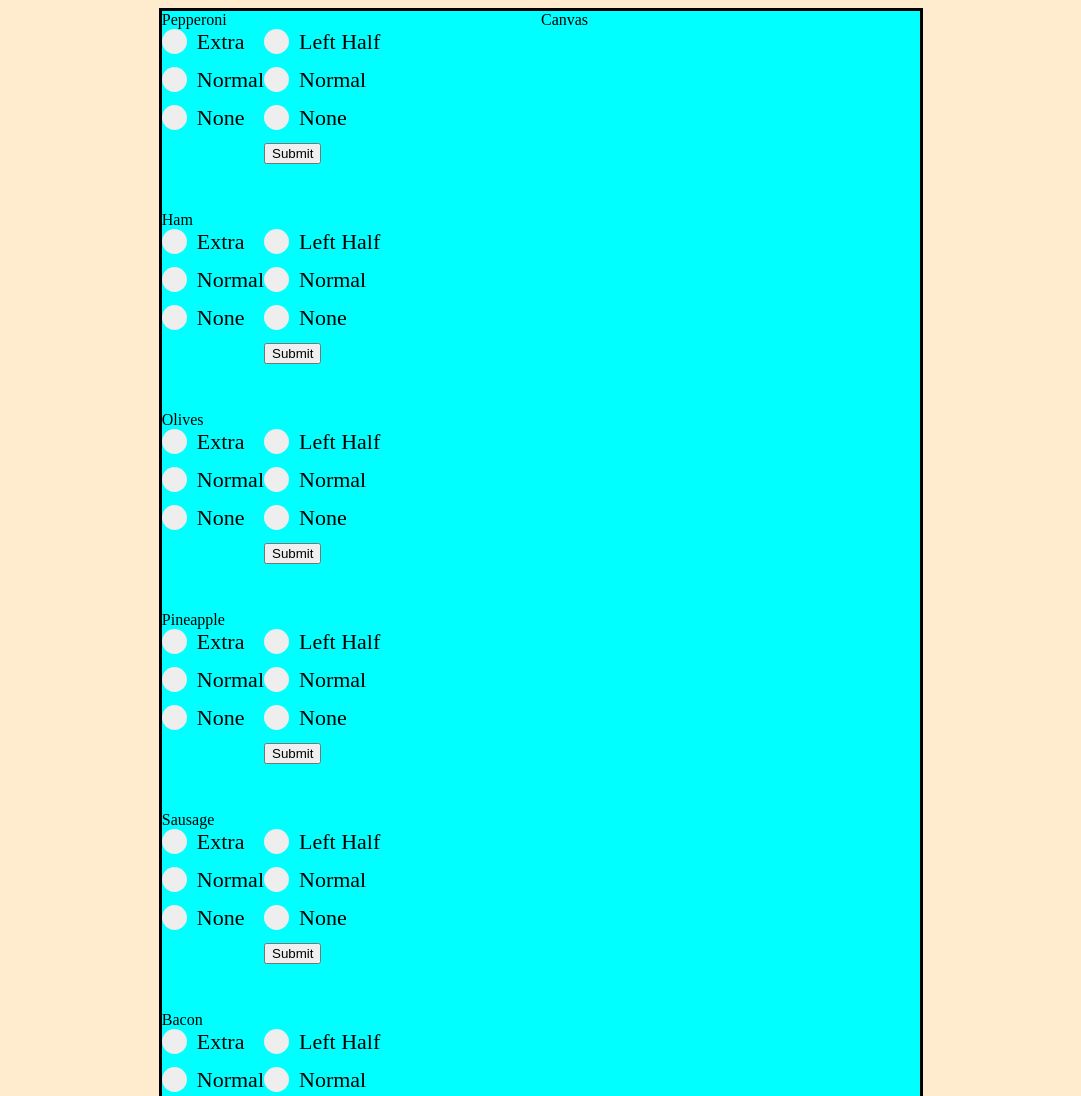
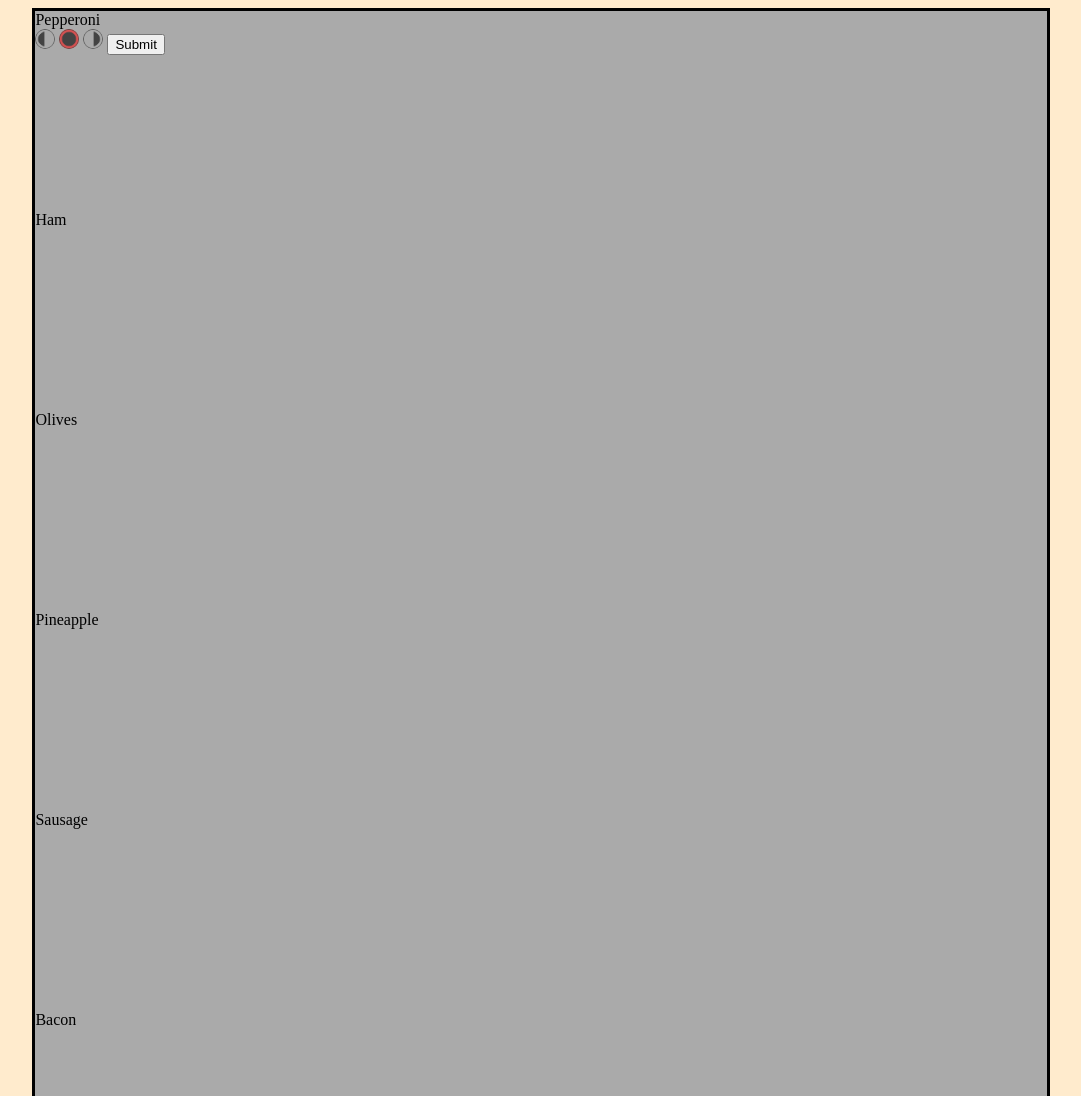
Before and after one commit to Eyoung88/Noire, a website: page dist/framework.html in a window 1280 px wide. Shown: the top 1096 px of the page, without its empty margins (99-1180 px from the left). Drawn offline with Linux system fonts and the light colour scheme.

Commit message:
Changes I've had

```diff
--- a/src/framework_javascript.js
+++ b/src/framework_javascript.js
@@ -1,37 +1,37 @@
 const toppings = document.getElementsByClassName("toppings");
 
-Array.from(toppings).forEach(function (element) {
-    element.innerHTML += `<div class="toppings_box">
-    <form class="pizza_topping_form">
-        <div class="topping_amount">
-            <label class="container">Extra
-                <input type="radio" name="topping_amount" value="Extra">
-                <span class="checkmark"></span>
-            </label>
-            <label class="container">Normal
-                <input type="radio" name="topping_amount" value="Normal">
-                <span class="checkmark"></span>
-            </label>
-            <label class="container">None
-                <input type="radio" name="topping_amount" value="None">
-                <span class="checkmark"></span>
-            </label>
-        </div>
-        <div class="portion_of_pizza">
-            <label class="container">Left Half
-                <input type="radio" name="pizza_portion" value="left">
-                <span class="checkmark"></span>
-            </label>
-            <label class="container">Normal
-                <input type="radio" name="pizza_portion" value="right">
-                <span class="checkmark"></span>
-            </label>
-            <label class="container">None
-                <input type="radio" name="pizza_portion" value="full">
-                <span class="checkmark"></span>
-            </label>
-            <input type="submit" value="Submit">
-        </div>
-    </form>
-</div>`;
-});
+// Array.from(toppings).forEach(function (element) {
+//     element.innerHTML += `<div class="toppings_box">
+//     <form class="pizza_topping_form">
+//         <div class="topping_amount">
+//             <label class="container">Extra
+//                 <input type="radio" name="topping_amount" value="Extra">
+//                 <span class="checkmark"></span>
+//             </label>
+//             <label class="container">Normal
+//                 <input type="radio" name="topping_amount" value="Normal">
+//                 <span class="checkmark"></span>
+//             </label>
+//             <label class="container">None
+//                 <input type="radio" name="topping_amount" value="None">
+//                 <span class="checkmark"></span>
+//             </label>
+//         </div>
+//         <div class="portion_of_pizza">
+//             <label class="container">Left Half
+//                 <input type="radio" name="pizza_portion" value="left">
+//                 <span class="checkmark"></span>
+//             </label>
+//             <label class="container">Right Half
+//                 <input type="radio" name="pizza_portion" value="right">
+//                 <span class="checkmark"></span>
+//             </label>
+//             <label class="container">Full
+//                 <input type="radio" name="pizza_portion" value="full">
+//                 <span class="checkmark"></span>
+//             </label>
+//             <input type="submit" value="Submit">
+//         </div>
+//     </form>
+// </div>`;
+// });
--- a/src/framework_style.css
+++ b/src/framework_style.css
@@ -20,14 +20,15 @@ html {
 #pizza {
   display: flex;
   flex-direction: row;
-  width: 60%;
+  width: 80%;
   margin: auto;
-  background-color: aqua;
+  background-color: #aaa;
   border: solid #000;
 }
 
 #toppings_row {
   width: 50%;
+  margin: auto;
   /* text-align: center; */
 }
 
@@ -46,62 +47,27 @@ html {
   flex-direction: row;
 }
 
-/* The container */
-.container {
-  display: block;
-  position: relative;
-  padding-left: 35px;
-  margin-bottom: 12px;
-  cursor: pointer;
-  font-size: 22px;
+.img_resize {
+  width: 20px;
+  height: 20px;
+  border-radius: 20px;
 }
 
-/* Hide the browser's default radio button */
-.container input {
+/* HIDE RADIO */
+[type=radio] {
   position: absolute;
   opacity: 0;
+  width: 0;
+  height: 0;
+}
+
+/* IMAGE STYLES */
+[type=radio] + img {
   cursor: pointer;
 }
 
-/* Create a custom radio button */
-.checkmark {
-  position: absolute;
-  top: 0;
-  left: 0;
-  height: 25px;
-  width: 25px;
-  background-color: #eee;
-  border-radius: 50%;
+/* CHECKED STYLES */
+[type=radio]:checked + img {
+  /* outline: 2px solid #f00; */
+  background-color: rgba(251, 6, 6, 0.541);
 }
-
-/* On mouse-over, add a grey background color */
-.container:hover input ~ .checkmark {
-  background-color: #ccc;
-}
-
-/* When the radio button is checked, add a blue background */
-.container input:checked ~ .checkmark {
-  background-color: #2196f3;
-}
-
-/* Create the indicator (the dot/circle - hidden when not checked) */
-.checkmark:after {
-  content: "";
-  position: absolute;
-  display: none;
-}
-
-/* Show the indicator (dot/circle) when checked */
-.container input:checked ~ .checkmark:after {
-  display: block;
-}
-
-/* Style the indicator (dot/circle) */
-.container .checkmark:after {
-  top: 9px;
-  left: 9px;
-  width: 8px;
-  height: 8px;
-  border-radius: 50%;
-  background: white;
-}
```
Also changed, not shown: possibly_useful_code.txt (added, +60 -0 lines), dist/framework.html, images/PizzaPortionFull.png (added), images/PizzaPortionLeft.png (added), images/PizzaPortionRight.png (added).
